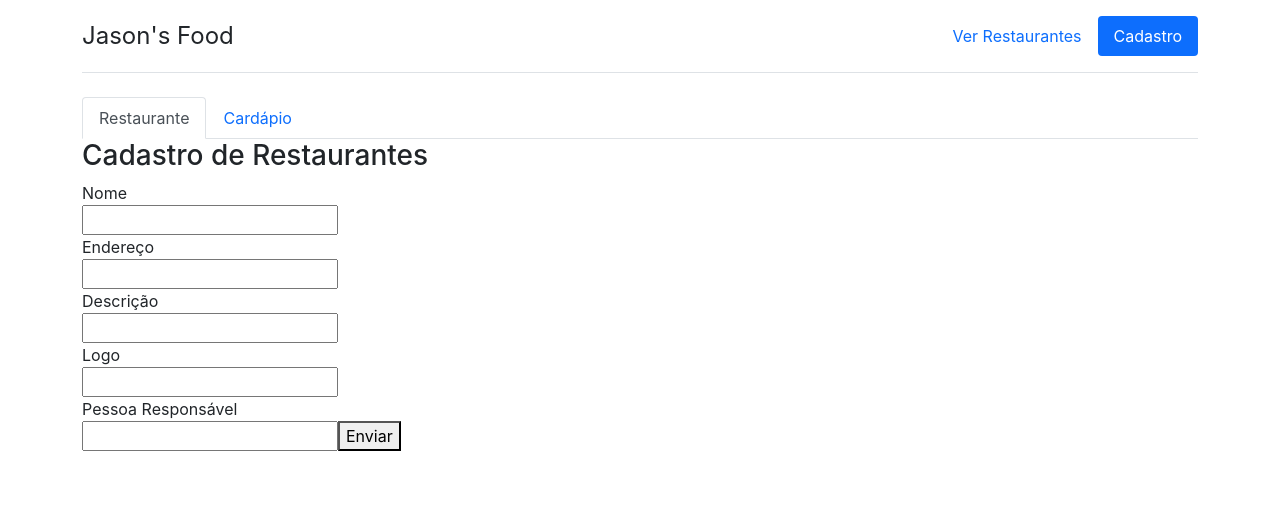
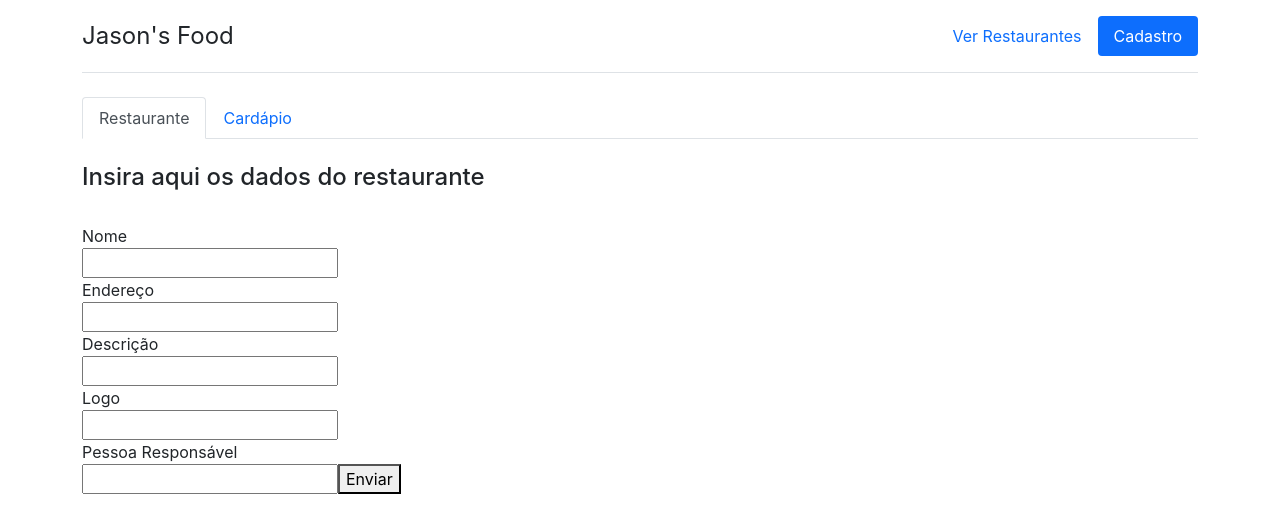
Before and after one commit to Rodrigo-Rios/Projeto-Final-Globo, a React (Vite) app in the folder frontend/: page /Cadastro in a window 1280 px wide. Shown: the top 532 px of the page. Built offline with nearby package versions, Linux system fonts and the light colour scheme.

Commit message:
fix: section name

```diff
--- a/frontend/src/components/Register/Restaurant.tsx
+++ b/frontend/src/components/Register/Restaurant.tsx
@@ -46,7 +46,9 @@ function RestaurantForm() {
   return (
     <div>
       <ToastContainer position="bottom-right" />
-      <h3>Cadastro de Restaurantes</h3>
+      <br/>
+      <h4>Insira aqui os dados do restaurante</h4>
+      <br/>
       <form onSubmit={onSubmit}>
         <div>Nome</div>
         <input name="name" value={formData.name} onChange={handleChange} />
```
